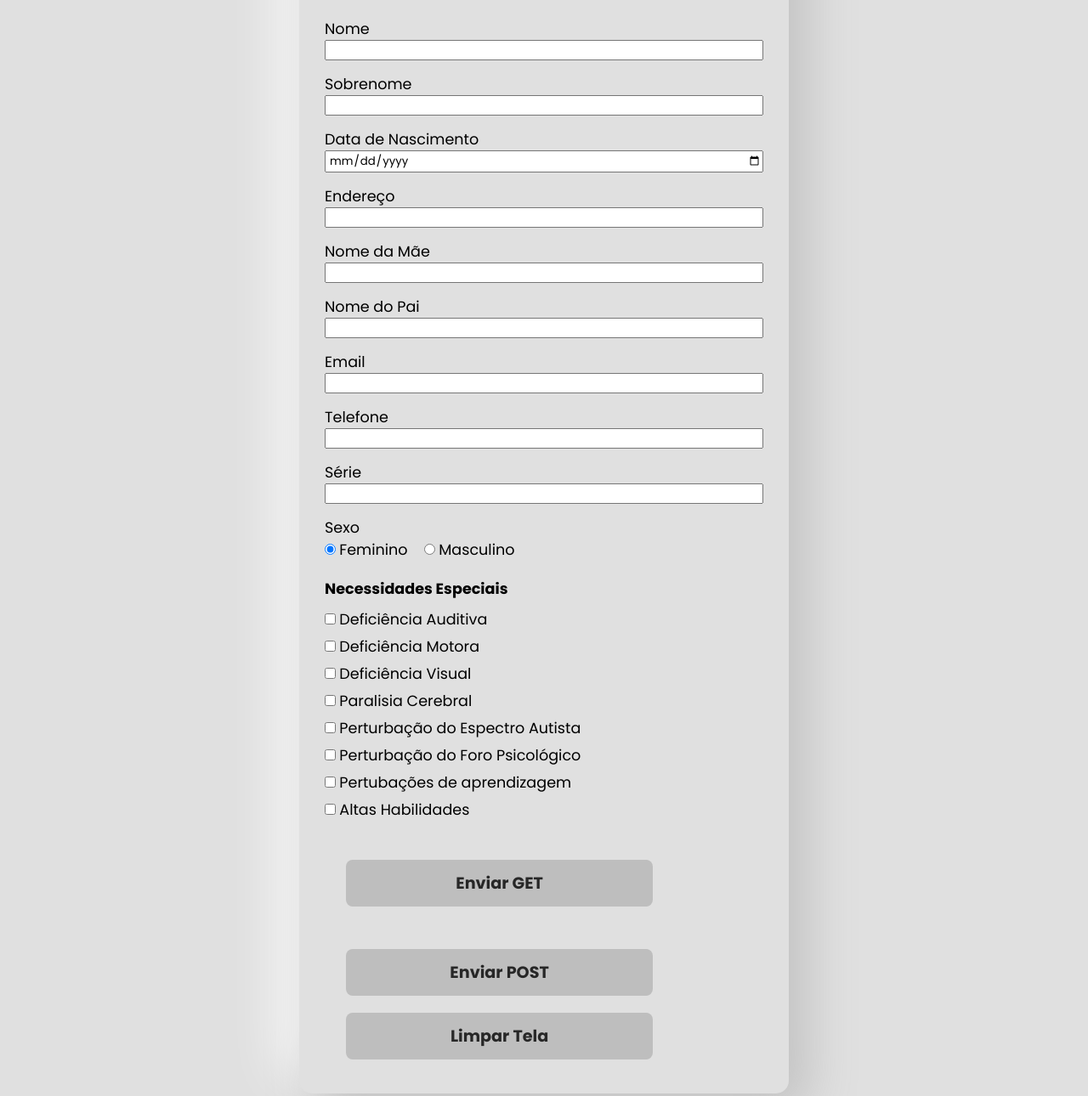
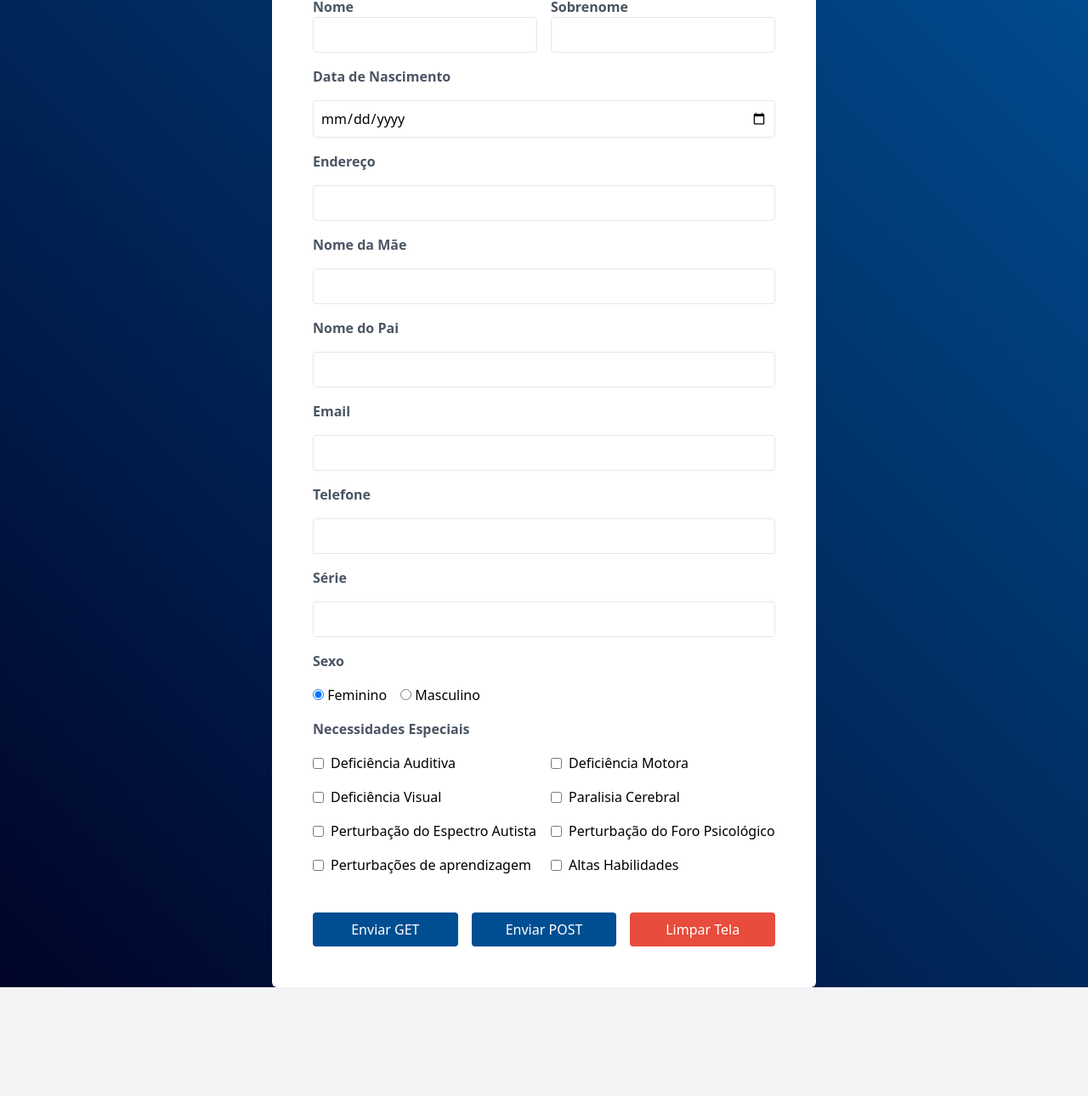
Before and after one commit to evandroreichert/exerciciosNode, a website: page 002 - Formulário Cadastro/cadastroAluno.html in a window 1280 px wide. Shown: the part 112-1402 px from the top of the page at 85% size. After the commit the page ends 1274 px from the top, so only its background shows below. Drawn offline with nearby package versions, Linux system fonts and the light colour scheme.

Commit message:
refatorado com tailwind

```diff
--- a/002 - Formulário Cadastro/cadastroAluno.html
+++ b/002 - Formulário Cadastro/cadastroAluno.html
@@ -5,105 +5,130 @@
     <meta charset="UTF-8">
     <meta name="viewport" content="width=device-width, initial-scale=1.0">
     <title>Cadastro de Aluno</title>
+    <link rel="shortcut icon" href="favicon.png" type="image/x-icon">
+    <link href="https://cdn.jsdelivr.net/npm/tailwindcss@2.2.19/dist/tailwind.min.css" rel="stylesheet">
     <link rel="stylesheet" href="style.css">
-    <link rel="shortcut icon" href="favicon.png" type="image/x-icon">
+    <style>
+
+    </style>
 </head>
 
-<body>
+<body class="bg-gray-100 flex justify-center items-center min-h-screen">
 
-    <main>
-
-
+    <main class="bg-white p-12 rounded-md shadow-md w-96 md:w-2/3 lg:w-1/2">
 
         <!-- Início do formulário -->
 
-        <form>
-            <fieldset class="infoBasica">
-                <h1>Cadastre-se</h1>
+        <form class="space-y-4">
+
+            <h1 class="text-center text-3xl font-bold mb-6 uppercase text-blue-900">Cadastro de Aluno</h1>
 
             <!-- Inputs Cadastro -->
 
-                <label for="nome">Nome</label>
-                <input type="text" id="nome" name="nNome" required>
+            <div class="grid grid-cols-2 gap-4">
+                <div>
+                    <label for="nome" class="block text-md font-semibold text-gray-600">Nome</label>
+                    <input type="text" id="nome" name="nNome" required
+                        class="w-full p-2 border rounded focus:outline-none focus:border-blue-500">
+                </div>
+                <div>
+                    <label for="sobrenome" class="block text-md font-semibold text-gray-600">Sobrenome</label>
+                    <input type="text" id="sobrenome" name="nSobrenome" required
+                        class="w-full p-2 border rounded focus:outline-none focus:border-blue-500">
+                </div>
+            </div>
 
-                <label for="sobrenome">Sobrenome</label>
-                <input type="text" id="sobrenome" name="nSobrenome" required>
+            <label for="nasc" class="block text-md font-semibold text-gray-600">Data de Nascimento</label>
+            <input type="date" id="nasc" min="2000-01-01" max="2017-12-31" name="nNascimento" required
+                class="w-full p-2 border rounded focus:outline-none focus:border-blue-500">
 
-                <label for="nasc">Data de Nascimento</label>
-                <input type="date" id="nasc" min="2000-01-01" max="2017-12-31" name="nNascimento" required>
+            <label for="address" class="block text-md font-semibold text-gray-600">Endereço</label>
+            <input type="text" id="address" name="nEndereco"
+                class="w-full p-2 border rounded focus:outline-none focus:border-blue-500">
 
-                <label for="address">Endereço</label>
-                <input type="text" id="address" name="nEndereco">
+            <label for="mae" class="block text-md font-semibold text-gray-600">Nome da Mãe</label>
+            <input type="text" id="mae" name="nMae"
+                class="w-full p-2 border rounded focus:outline-none focus:border-blue-500">
 
-                <label for="mae">Nome da Mãe</label>
-                <input type="text" id="mae" name="nMae">
+            <label for="pai" class="block text-md font-semibold text-gray-600">Nome do Pai</label>
+            <input type="text" id="pai" name="nPai"
+                class="w-full p-2 border rounded focus:outline-none focus:border-blue-500">
 
-                <label for="pai">Nome do Pai</label>
-                <input type="text" id="pai" name="nPai">
+            <label for="email" class="block text-md font-semibold text-gray-600">Email</label>
+            <input type="email" id="email" name="nEmail" required
+                class="w-full p-2 border rounded focus:outline-none focus:border-blue-500">
 
-                <label for="email">Email</label>
-                <input type="email" id="email" name="nEmail" required>
+            <label for="tel" class="block text-md font-semibold text-gray-600">Telefone</label>
+            <input type="tel" id="tel" name="nTel" required
+                class="w-full p-2 border rounded focus:outline-none focus:border-blue-500">
 
-                <label for="tel">Telefone</label>
-                <input type="tel" id="tel" name="nTel" required>
+            <label for="serie" class="block text-md font-semibold text-gray-600">Série</label>
+            <input type="number" id="serie" min="1" max="9" name="nSerie" required
+                class="w-full p-2 border rounded focus:outline-none focus:border-blue-500">
 
-                <label for="serie">Série</label>
-                <input type="number" id="serie" min="1" max="9" name="nSerie" required>
-
-                <label for="sexo">Sexo</label>
-                <div class="checkSexo">
+            <label for="sexo" class="block text-md font-semibold text-gray-600">Sexo</label>
+            <div class="flex items-center space-x-4">
+                <div>
                     <input type="radio" name="sexo" id="fem" value="F" checked>
-                    <label for="fem" id="fem">Feminino</label>
+                    <label for="fem" class="text-md">Feminino</label>
+                </div>
+                <div>
                     <input type="radio" name="sexo" id="masc" value="M">
-                    <label for="masc" id="masc">Masculino</label>
+                    <label for="masc" class="text-md">Masculino</label>
+                </div>
             </div>
 
             <!-- Checkbox Necessidades -->
 
-                <label for="necessidade" class="necessidadestitle">Necessidades Especiais</label>
+            <label for="necessidade" class="block text-md font-semibold text-gray-600 mt-4">Necessidades Especiais</label>
 
-                <div class="necessidadesEspeciais">
-                    <div class="auditiva">
+            <div class="grid grid-cols-2 gap-4">
+                <!-- Adicione as checkboxes e labels correspondentes aqui -->
+                <div class="auditiva flex items-center">
                     <input type="checkbox" id="auditiva" name="nAuditiva" value="auditiva">
-                        <label for="auditiva">Deficiência Auditiva</label>
+                    <label for="auditiva" class="text-md ml-2">Deficiência Auditiva</label>
                 </div>
-                    <div class="motora">
+                <div class="motora flex items-center">
                     <input type="checkbox" id="motora" value="motora" name="nMotora">
-                        <label for="motora">Deficiência Motora</label>
+                    <label for="motora" class="text-md ml-2">Deficiência Motora</label>
                 </div>
-                    <div class="visual">
+                <div class="visual flex items-center">
                     <input type="checkbox" id="visual" value="visual" name="nVisual">
-                        <label for="visual">Deficiência Visual</label>
+                    <label for="visual" class="text-md ml-2">Deficiência Visual</label>
                 </div>
-                    <div class="paralisia">
+                <div class="paralisia flex items-center">
                     <input type="checkbox" id="paralisia" value="paralisiaCerebral" name="nParalisia">
-                        <label for="paralisia">Paralisia Cerebral</label>
+                    <label for="paralisia" class="text-md ml-2">Paralisia Cerebral</label>
                 </div>
-                    <div class="autismo">
+                <div class="autismo flex items-center">
                     <input type="checkbox" id="autismo" value="autismo" name="nAutismo">
-                        <label for="autismo">Perturbação do Espectro Autista</label>
+                    <label for="autismo" class="text-md ml-2">Perturbação do Espectro Autista</label>
                 </div>
-                    <div class="foro">
+                <div class="foro flex items-center">
                     <input type="checkbox" id="foro" value="foro" name="nForo">
-                        <label for="foro">Perturbação do Foro Psicológico</label>
+                    <label for="foro" class="text-md ml-2">Perturbação do Foro Psicológico</label>
                 </div>
-                    <div class="aprendizagem">
+                <div class="aprendizagem flex items-center">
                     <input type="checkbox" id="aprendizagem" value="aprendizagem" name="nAprendizagem">
-                        <label for="aprendizagem">Pertubações de aprendizagem</label>
+                    <label for="aprendizagem" class="text-md ml-2">Perturbações de aprendizagem</label>
                 </div>
-                    <div class="habilidades">
+                <div class="habilidades flex items-center">
                     <input type="checkbox" id="habilidades" value="habilidades" name="nHabilidades">
-                        <label for="habilidades">Altas Habilidades</label>
+                    <label for="habilidades" class="text-md ml-2">Altas Habilidades</label>
                 </div>
             </div>
-            </fieldset>
             <!-- Botões -->
 
-            <div class="formActions">
-                <button type="button" class="salvar" id="enviarGET">Enviar GET</button>
-                <button type="button" class="salvar" id="enviarPOST">Enviar POST</button>
-
-                <button type="reset" class="resetar">Limpar Tela</button>
+            <div class="flex space-x-4 mt-8">
+                <button id="enviarGET" type="button"
+                    class="btn-save w-full py-2 bg-blue-500 text-white rounded hover:bg-blue-600 mt-7">Enviar
+                    GET</button>
+                <button id="enviarPOST" type="button"
+                    class="btn-save w-full py-2 bg-blue-500 text-white rounded hover:bg-blue-600 mt-7">Enviar
+                    POST</button>
+                <button type="reset"
+                    class="btn-reset w-full py-2 bg-red-500 text-white rounded hover:bg-red-600 mt-7">Limpar
+                    Tela</button>
             </div>
 
         </form>
--- a/002 - Formulário Cadastro/style.css
+++ b/002 - Formulário Cadastro/style.css
@@ -1,93 +1,34 @@
 @import url('https://fonts.googleapis.com/css2?family=Poppins:wght@400;700&display=swap');   /*Google Fonts*/
 
-*{                                                  /*Configurações Globais*/
-    font-family: 'Poppins', sans-serif;
-    margin: 0;
-    padding: 0;
-    box-sizing: border-box;
+body {
+    background: linear-gradient(45deg, #000428, #004e92);
 }
 
-body{
-    background-color: #e0e0e0;
-    display: grid;
-    justify-content: center;
-    align-items: center;
-    padding: 20px;
+.btn-save {
+    background-color: #004e92;
 }
 
-main{
-    width: 45vw;
-    display: flex;
-    flex-direction: column;
-    justify-content: center;
-    align-items: center;
-    border-radius: 15px;
-    background: #e0e0e0;
-    box-shadow:  20px 20px 60px #bebebe,
-                 -20px -20px 60px #ffffff;
-    padding: 30px;
+.btn-save:hover {
+    background-color: #000428;
 }
 
-fieldset{
-    border: none;
-    display: flex;
-    flex-direction: column;
+.btn-reset {
+    background-color: #e74c3c;
 }
 
-label{
-    margin-top: 15px;
-    font-size: 1.1em;
+.btn-reset:hover {
+    background-color: #c0392b;
 }
 
-input{
-    padding-left: 3px;
+.text-blue-600 {
+    color: #3498db;
 }
 
-form h1{
-    text-align: center;
-    margin-bottom: 20px;
-    text-transform: uppercase;
+.border-blue-500 {
+    border-color: #3498db;
 }
 
-label#fem{                          /* Espaçamento entre Fem e Masc */
-    margin-right: 15px;
+.focus:border-blue-500:focus {
+    border-color: #3498db;
+    box-shadow: 0 0 0 2px rgba(52, 152, 219, 0.5);
 }
-
-.necessidadestitle{
-    font-weight: bold;
-    margin: 20px 0 10px 0;
-}
-
-.necessidadesEspeciais input{
-    margin-bottom: 13px;
-}
-
-/* Botões / Hover dos Botões */
-
-button{
-    margin: 10px 25px;
-    width: 70%;
-    font-weight: bolder;
-    background-color: #bebebe;
-    color: #272727;
-    font-size: 1.2em;
-    padding: 13px;
-    border-radius: 8px;
-    border: none;
-    cursor: pointer;
-}
-
-.salvar{
-    margin-top: 40px;
-}
-
-.salvar:hover{
-    background-color: white;
-    transition: .6s ease;
-}
-
-.resetar:hover{
-    background-color: #6f161a;
-    color: white;
-    transition: .6s ease;
-}
```
Lines whose indentation alone changed are shown as unchanged.
